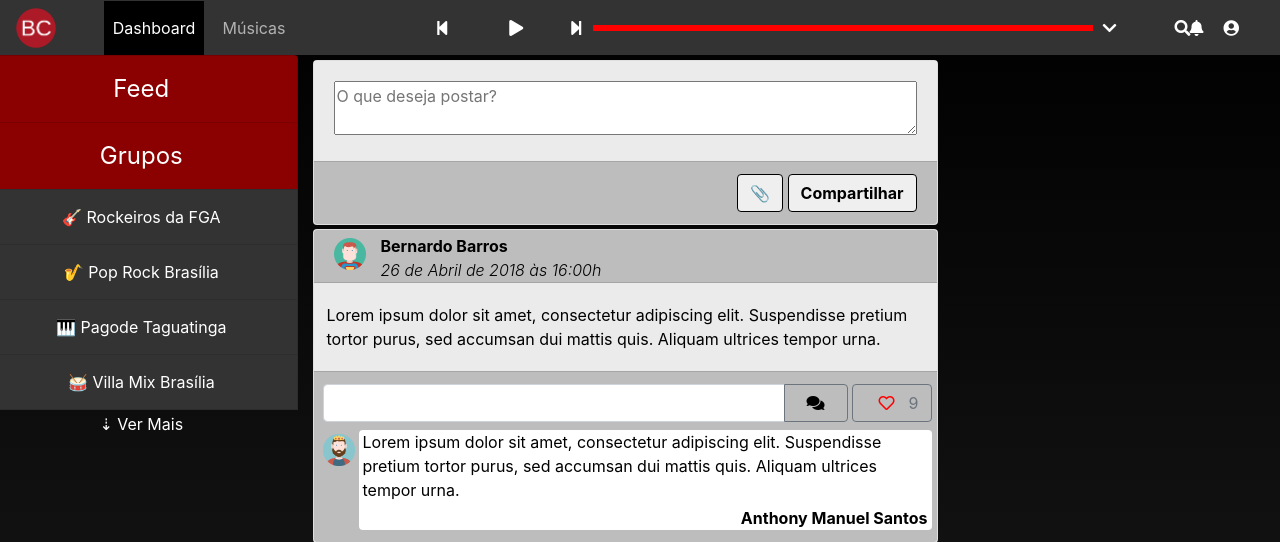
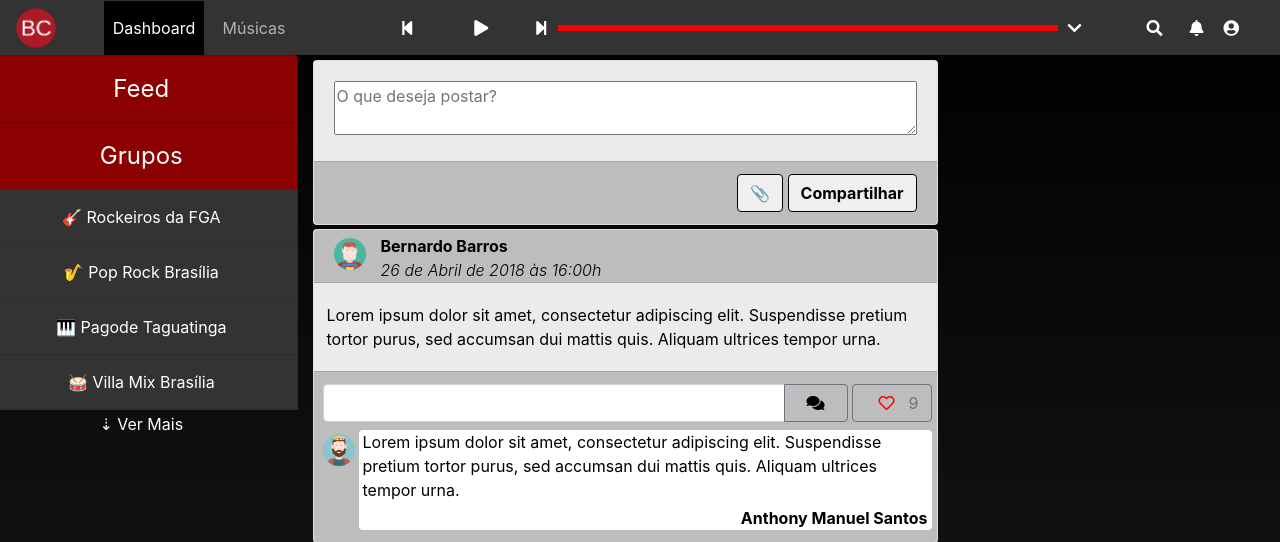
Before and after one commit to guilherme1guy/IHC20182, a Django app: page /dashboard/ in a window 1280 px wide. Shown: the top 542 px of the page. Run offline with Django 3.2, Linux system fonts and the light colour scheme; grey boxes labelled with a size stand in for pictures from a placeholder-image service; some libraries are stand-ins or nearby versions.

Commit message:
Correcting search button

```diff
--- a/core/static/core/css/core.css
+++ b/core/static/core/css/core.css
@@ -220,5 +220,5 @@ overflow: hidden;
 }
 
 .search {
-  width: 15px !important;
+  width: 50px !important;
 }
```
